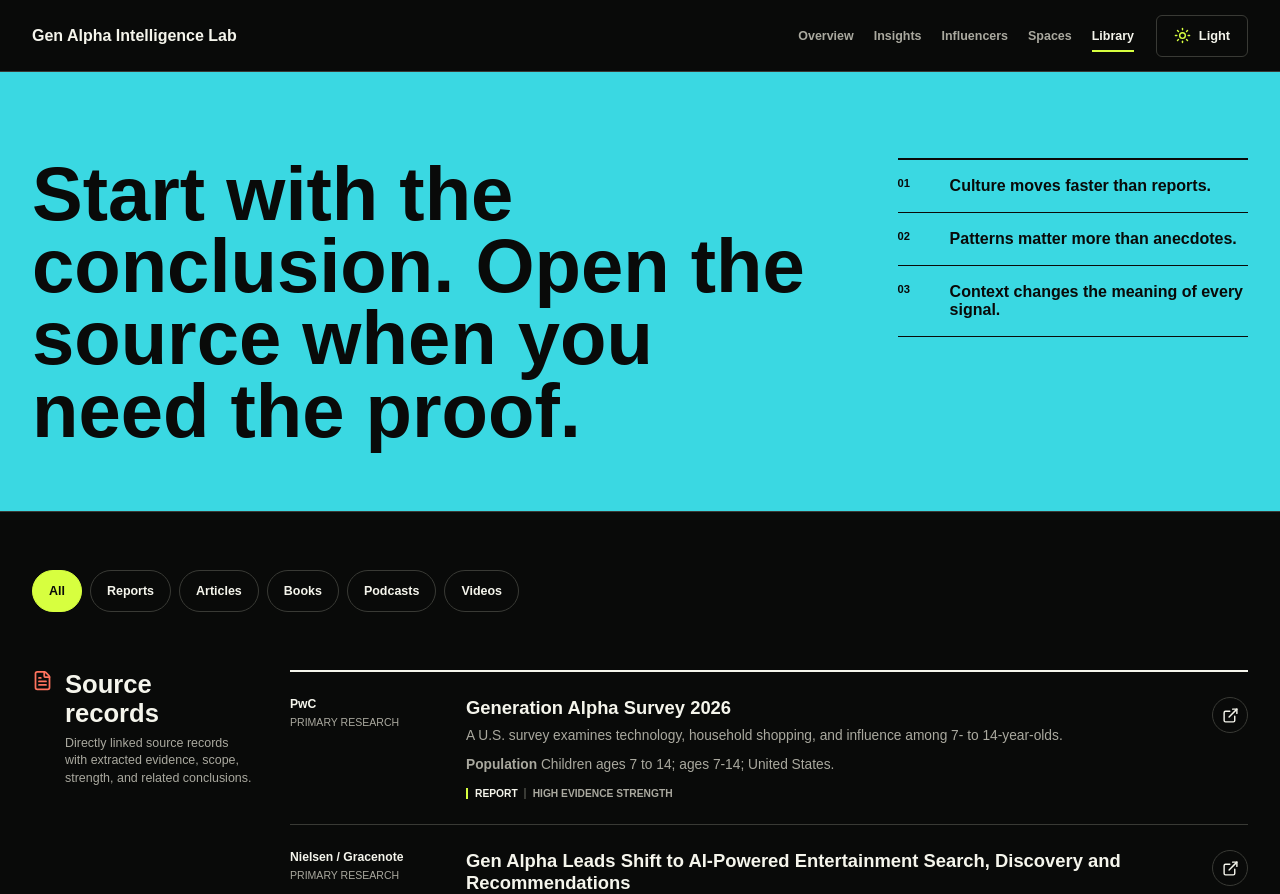
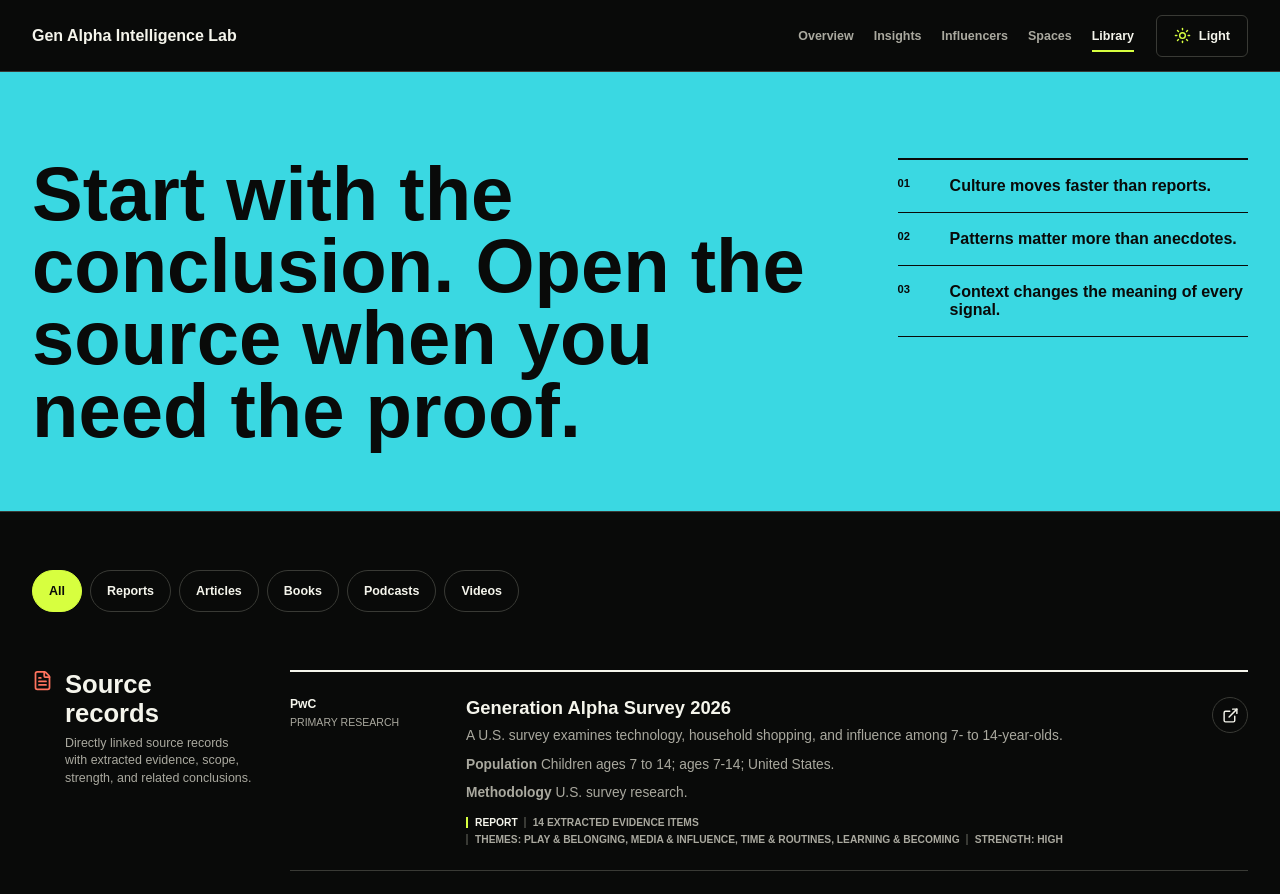
Before and after one commit to jgerms20/AgencyThings, a Next.js app in the folder apps/gen-alpha-lab/: page /library in a window 1280 px wide. Shown: the top 894 px of the page. Built offline with nearby package versions, Linux system fonts and the light colour scheme.

Commit message:
Complete library evidence previews

```diff
--- a/apps/gen-alpha-lab/src/components/LibraryPage.tsx
+++ b/apps/gen-alpha-lab/src/components/LibraryPage.tsx
@@ -5,6 +5,9 @@ import Link from "next/link";
 import type { Route } from "next";
 import { useMemo, useState } from "react";
 import SiteHeader from "@/components/SiteHeader";
+import { evidenceItems } from "@/lib/content/evidence";
+import { themes } from "@/lib/content/insights";
+import { getInsight } from "@/lib/content/selectors";
 import { sources } from "@/lib/content/sources";
 import { libraryTakeaways } from "@/lib/editorial";
 import { filterLibraryByFormat, getLibrarySections, type LibraryFormat, type LibrarySection } from "@/lib/findings";
@@ -36,6 +39,23 @@ const sourceFormatForLibraryFormat: Partial<Record<LibraryFormat, Source["format
   books: "book",
   videos: "video"
 };
+
+const sourcePreviews = new Map(sources.map((source) => {
+  const sourceEvidence = evidenceItems.filter((item) => item.sourceId === source.id);
+  const themeIds = new Set(
+    sourceEvidence.flatMap((item) => item.insightIds).flatMap((insightId) => {
+      const insight = getInsight(insightId);
+      return insight ? [insight.themeId] : [];
+    })
+  );
+
+  return [source.id, {
+    evidenceCount: sourceEvidence.length,
+    themeTitles: themes.filter((theme) => themeIds.has(theme.id)).map((theme) => theme.title)
+  }] as const;
+}));
+
+const titleCase = (value: string) => value.charAt(0).toUpperCase() + value.slice(1);
 
 function youtubeId(url: string | undefined): string | undefined {
   if (!url) return undefined;
@@ -84,17 +104,27 @@ export default function LibraryPage({ initialRecords }: LibraryPageProps) {
             <section className="library-group" aria-labelledby="canonical-sources-heading">
               <div className="library-group-heading"><FileText aria-hidden="true" size={21} /><div><h2 id="canonical-sources-heading">Source records</h2><p>Directly linked source records with extracted evidence, scope, strength, and related conclusions.</p></div></div>
               <div className="library-list">
-                {canonicalSources.map((source) => (
+                {canonicalSources.map((source) => {
+                  const preview = sourcePreviews.get(source.id)!;
+
+                  return (
                     <article className="library-row" key={source.id}>
                       <div className="library-source"><span>{source.organization}</span><small>{source.sourceClass}</small></div>
                       <div>
                         <h3>{source.title}</h3><p>{source.summary}</p>
                         <p><strong>Population</strong> {source.population}; ages {source.ageRange}; {source.geography}.</p>
-                      <div className="library-meta"><strong>{source.format}</strong><span>{source.confidence} evidence strength</span></div>
+                        <p><strong>Methodology</strong> {source.methodology}</p>
+                        <div className="library-meta">
+                          <strong>{source.format}</strong>
+                          <span>{preview.evidenceCount} extracted evidence {preview.evidenceCount === 1 ? "item" : "items"}</span>
+                          <span>Themes: {preview.themeTitles.length > 0 ? preview.themeTitles.join(", ") : "None connected yet"}</span>
+                          <span>Strength: {titleCase(source.confidence)}</span>
+                        </div>
                       </div>
                       <Link aria-label={`Open source detail for ${source.title}`} href={`/library/${source.id}` as Route}><ExternalLink aria-hidden="true" size={17} /></Link>
                     </article>
-                ))}
+                  );
+                })}
               </div>
             </section>
           ) : null}
```
Also changed, not shown: apps/gen-alpha-lab/src/components/SourceDetail.tsx (+12 -2 lines), 2 other files (tests, documents, lock files or other folders). Lines whose indentation alone changed are shown as unchanged.
